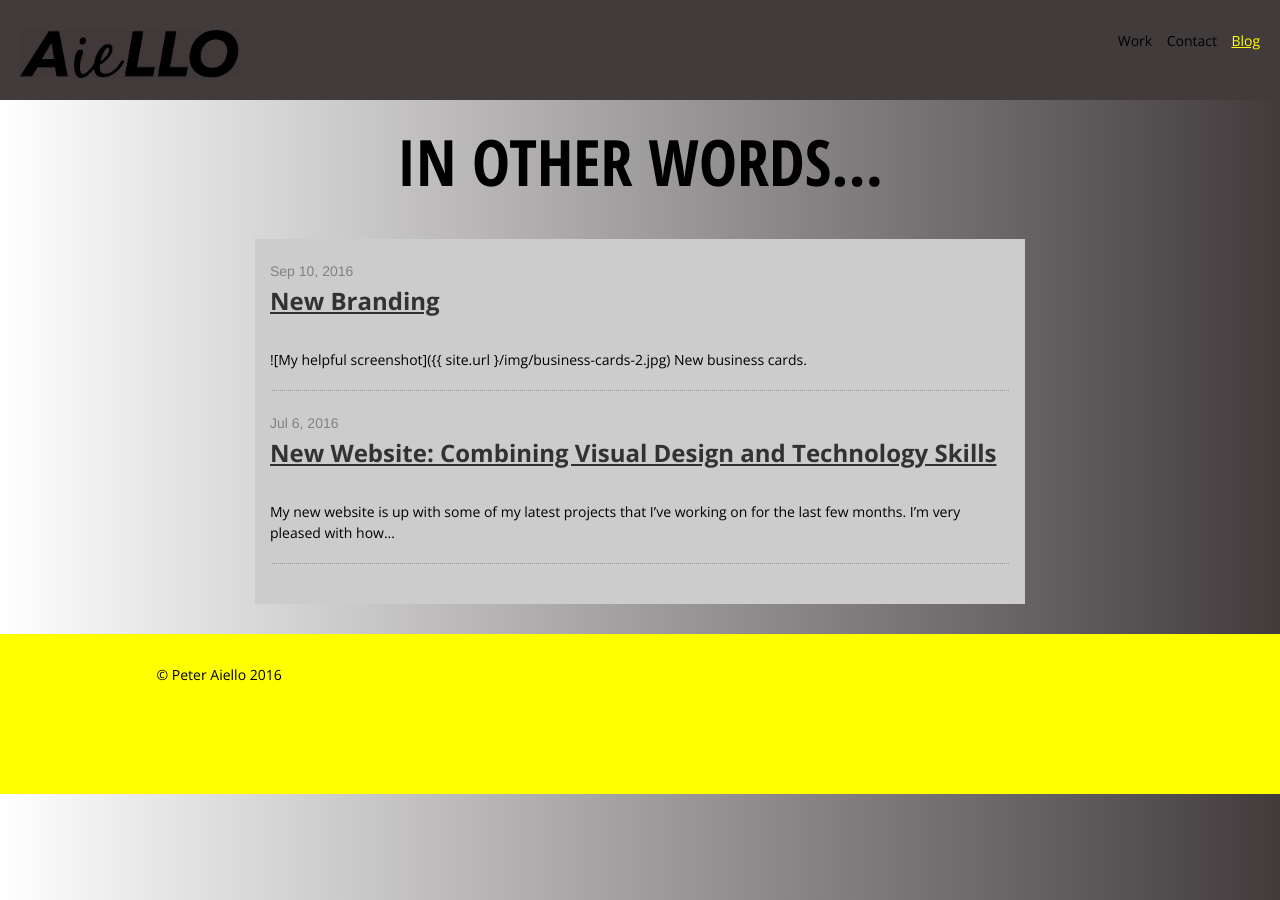
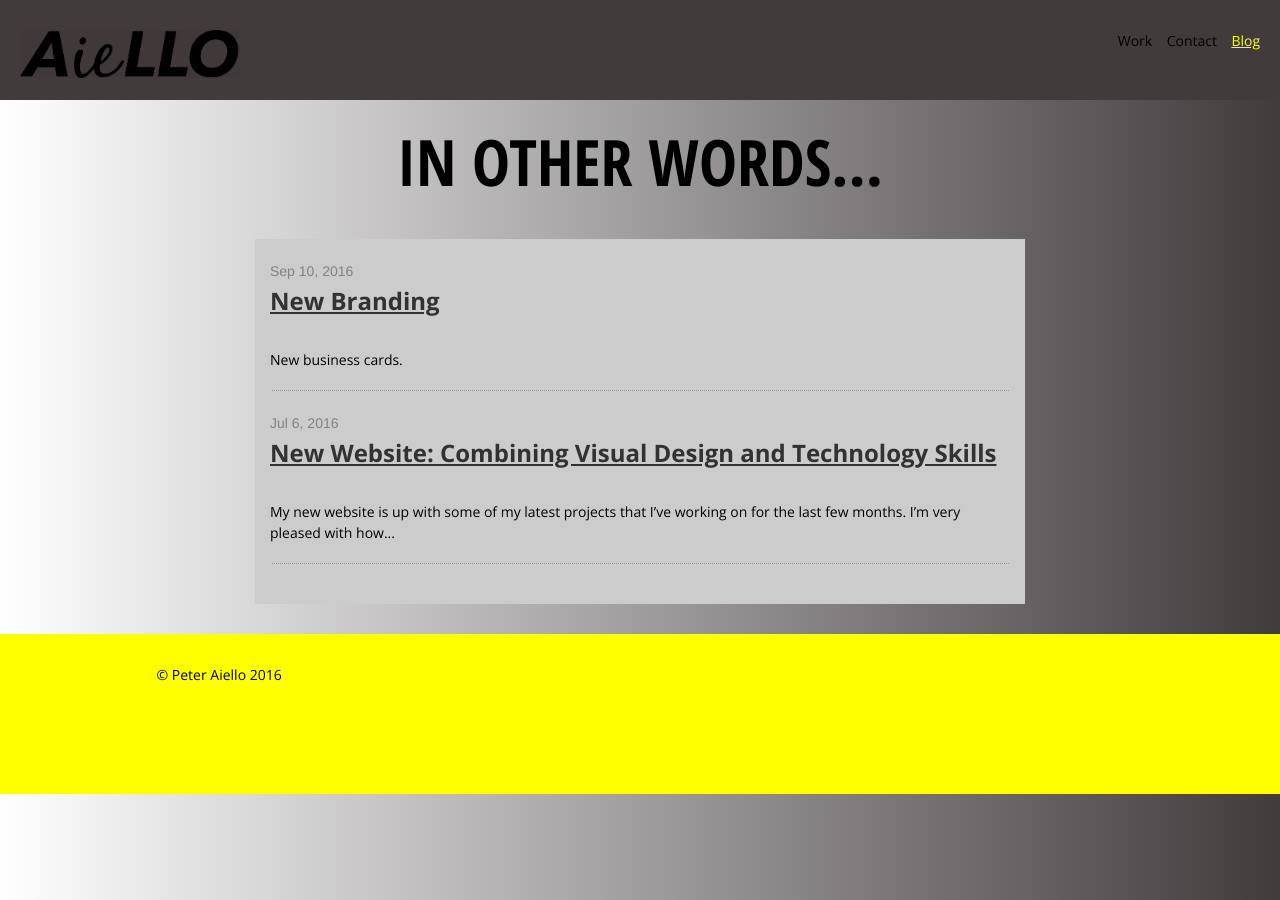
Before and after one commit to iedesigner/blog.github.io, a Jekyll site: the page built from index.html, in a window 1280 px wide. Built offline with Jekyll 4.4.1, drawn with Linux system fonts in a browser that asks for light colours; some of the changed lines change nothing that is shown.

Commit message:
publish change

```diff
--- a/_posts/2016-07-13-new-branding.markdown
+++ b/_posts/2016-07-13-new-branding.markdown
@@ -7,6 +7,6 @@ image: business-cards.jpg
 
 ---
 
-![My helpful screenshot]({{ site.url }/img/business-cards-2.jpg)
+![My helpful screenshot](/img/business-cards-2.jpg)
 
 New business cards.
```
